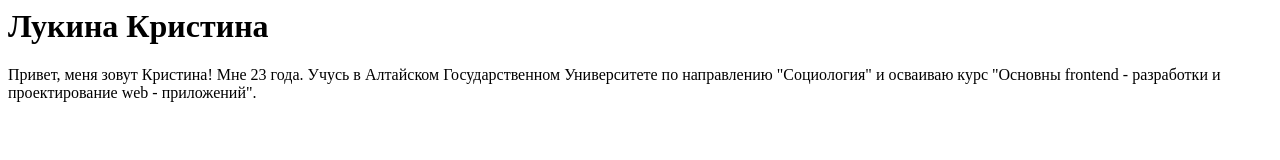
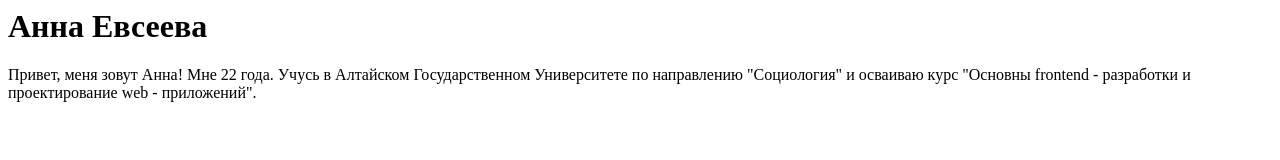
Before and after one commit to LukinaKris/my-Lab, a plain HTML site: page index.html in a window 1280 px wide. Drawn offline with Linux system fonts and the light colour scheme.

Commit message:
Update index.html

```diff
--- a/index.html
+++ b/index.html
@@ -3,7 +3,7 @@
 		<title>Github Test</title>
 	</head>
 	<body>
-	<h1>Лукина Кристина</h1>
-	<p>Привет, меня зовут Кристина! Мне 23 года. Учусь в Алтайском Государственном Университете по направлению "Социология" и осваиваю курс "Основны frontend - разработки и проектирование  web - приложений".</p>
+	<h1>Анна Евсеева</h1>
+	<p>Привет, меня зовут Анна! Мне 22 года. Учусь в Алтайском Государственном Университете по направлению "Социология" и осваиваю курс "Основны frontend - разработки и проектирование  web - приложений".</p>
     </body>
 </html>
```
